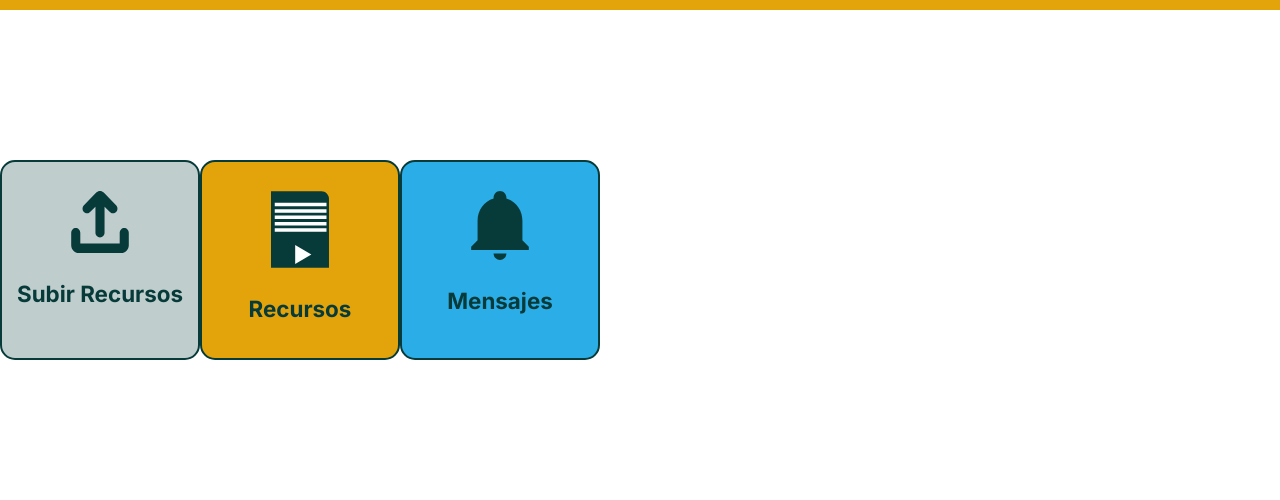
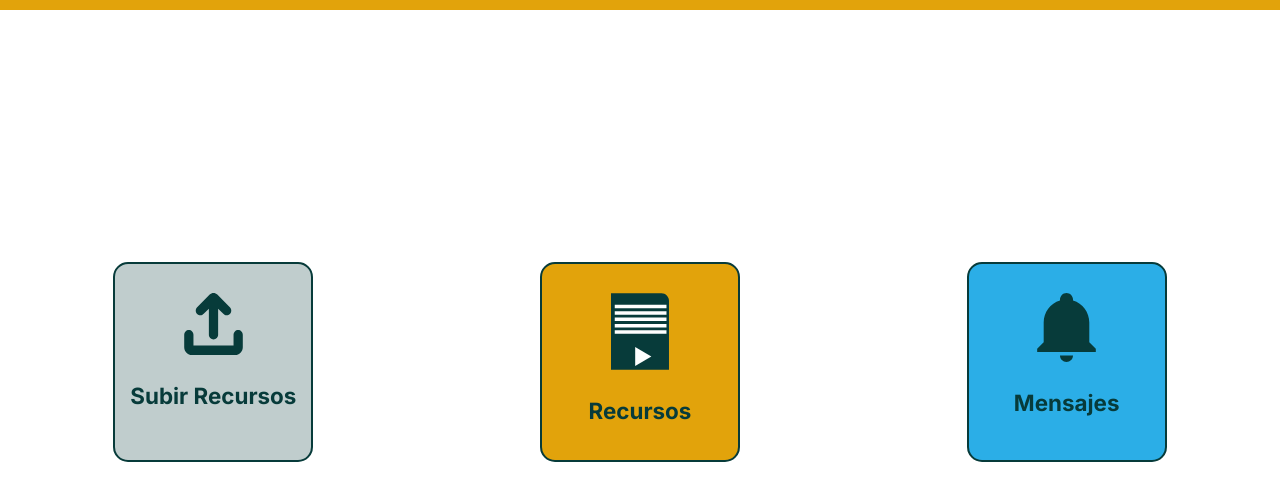
Before and after one commit to dlab-team/celulatd-1, a React (Create React App) app: page /Inicio in a window 1280 px wide. Shown: the part 280-780 px from the top of the page. Built offline with nearby package versions, Linux system fonts and the light colour scheme.

Commit message:
se arregla el css de la pagina de inicio

```diff
--- a/src/scssWeb/main.css
+++ b/src/scssWeb/main.css
@@ -643,6 +643,8 @@ body h2 {
 @media screen and (min-width: 1024px) {
   .container-inicio_body {
     display: flex;
+    justify-content: space-between;
+    width: 100%;
   }
 }
 
--- a/src/scssWeb/pages/_inicio.scss
+++ b/src/scssWeb/pages/_inicio.scss
@@ -51,6 +51,8 @@
 .container-inicio_body{
 @include media(lg) {
     display: flex;
+    justify-content: space-between;
+    width: 100%;
 
   }
 }
```
Also changed, not shown: 1 other file (tests, documents, lock files or other folders).
